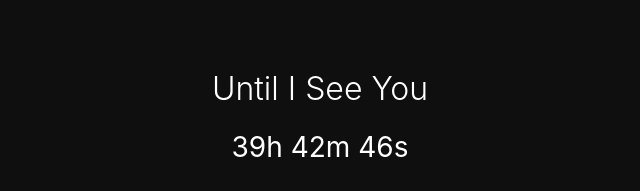
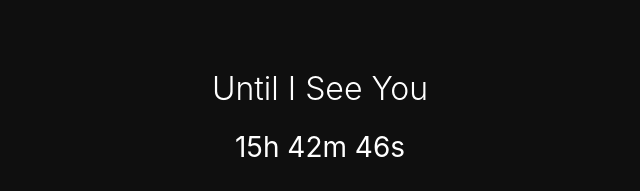
Before and after one commit to trishaingoa-netizen/countdown-love, a plain HTML site: page index.html in a window 1280 px wide. Shown: the top 191 px of the page, 320-960 px from the left. Drawn offline with Linux system fonts and the light colour scheme.

Commit message:
Update index.html

```diff
--- a/index.html
+++ b/index.html
@@ -129,7 +129,7 @@ Just yours…
 in a way that feels easy, real, and unconditional.</div>
 
 <script>
-const target = new Date("2026-03-21T10:45:00");
+const target = new Date("2026-03-20T10:45:00");
 const revealTimes = [
   "00:00","01:00","02:00","03:00","04:00","05:00",
   "06:00","07:00","08:00","09:00","10:00","10:30","10:45"
```
